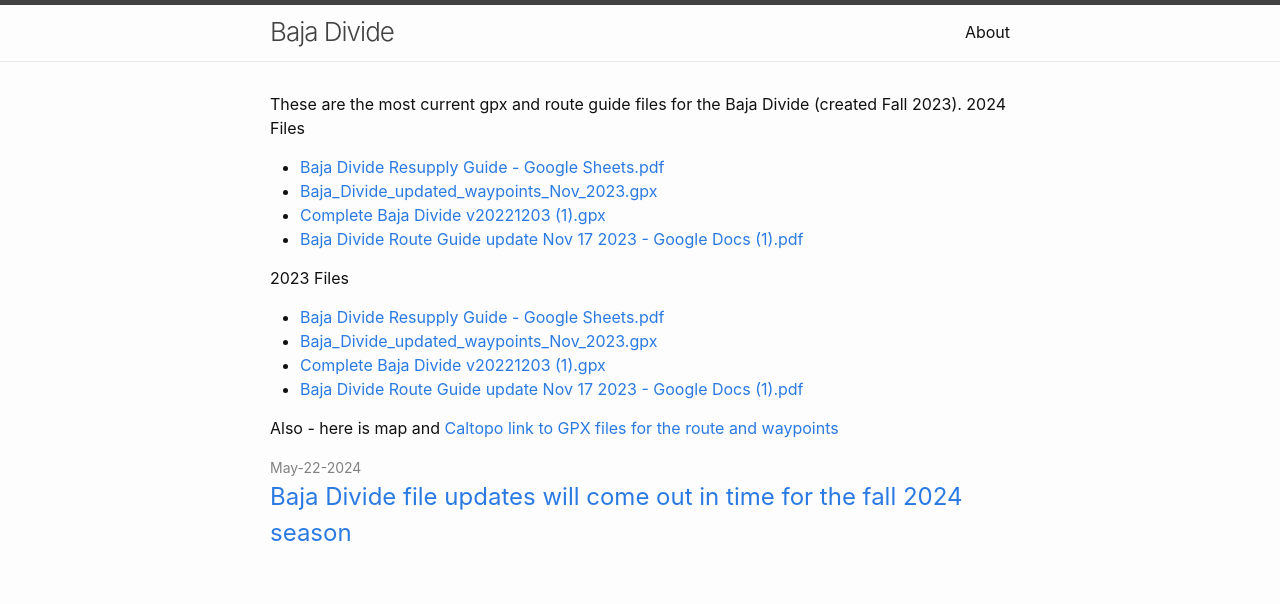
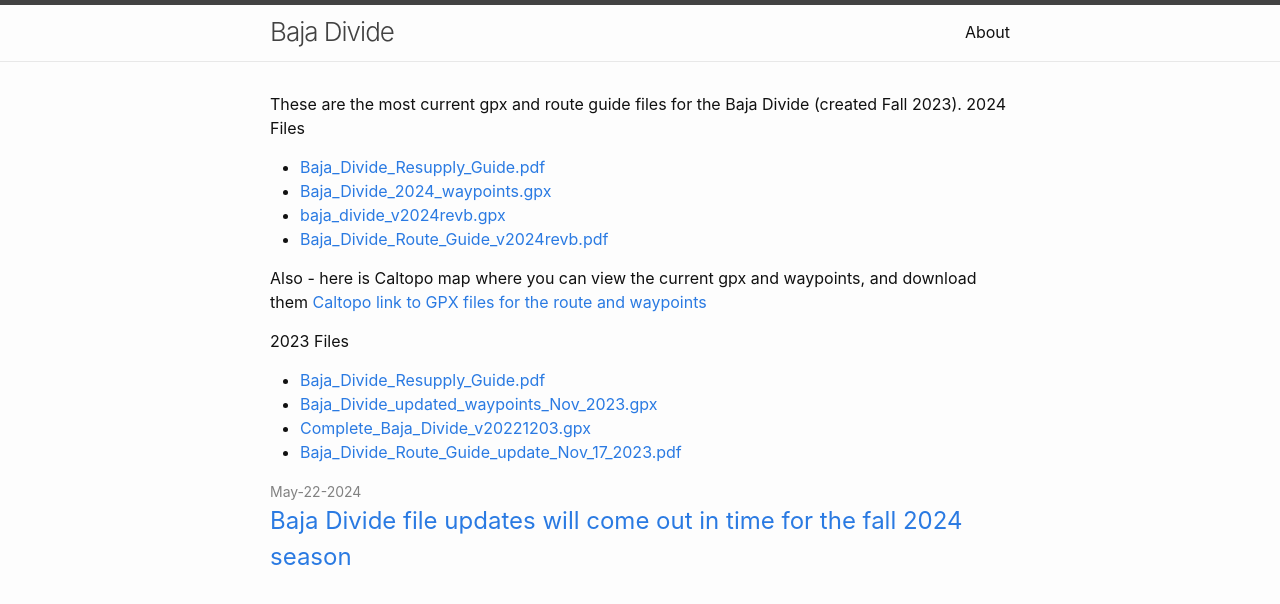
Before and after one commit to phatboyle/bajadivide, a Jekyll site: the page built from docs/index.md, in a window 1280 px wide. Shown: the top 604 px of the page. Built offline with Jekyll 4.4.1, drawn with Linux system fonts in a browser that asks for light colours.

Commit message:
Update index.md

```diff
--- a/docs/index.md
+++ b/docs/index.md
@@ -10,19 +10,15 @@ layout: home
 
 These are the most current gpx and route guide files for the Baja Divide (created Fall 2023).
 2024 Files
-- [Baja Divide Resupply Guide - Google Sheets.pdf](Baja%20Divide%20Resupply%20Guide%20-%20Google%20Sheets.pdf)
-- [Baja_Divide_updated_waypoints_Nov_2023.gpx](Baja_Divide_updated_waypoints_Nov_2023.gpx)
-- [Complete Baja Divide v20221203 (1).gpx](Complete%20Baja%20Divide%20v20221203%20(1).gpx)
-- [Baja Divide Route Guide update Nov 17 2023 - Google Docs (1).pdf](Baja%20Divide%20Route%20Guide%20update%20Nov%2017%202023%20-%20Google%20Docs%20(1).pdf)
+- [Baja_Divide_Resupply_Guide.pdf](Baja_Divide_Resupply_Guide.pdf)
+- [Baja_Divide_2024_waypoints.gpx](Baja_Divide_2024_waypoints.gpx)
+- [baja_divide_v2024revb.gpx](baja_divide_v2024revb.gpx)
+- [Baja_Divide_Route_Guide_v2024revb.pdf](Baja_Divide_Route_Guide_v2024revb.pdf)
 
-
-
+Also - here is Caltopo map where you can view the current gpx and waypoints, and download them [Caltopo link to GPX files for the route and waypoints](https://caltopo.com/m/DS5UK)
 
 2023 Files
-
-- [Baja Divide Resupply Guide - Google Sheets.pdf](Baja%20Divide%20Resupply%20Guide%20-%20Google%20Sheets.pdf)
+- [Baja_Divide_Resupply_Guide.pdf](Baja_Divide_Resupply_Guide.pdf)
 - [Baja_Divide_updated_waypoints_Nov_2023.gpx](Baja_Divide_updated_waypoints_Nov_2023.gpx)
-- [Complete Baja Divide v20221203 (1).gpx](Complete%20Baja%20Divide%20v20221203%20(1).gpx)
-- [Baja Divide Route Guide update Nov 17 2023 - Google Docs (1).pdf](Baja%20Divide%20Route%20Guide%20update%20Nov%2017%202023%20-%20Google%20Docs%20(1).pdf)
-
-Also - here is map and [Caltopo link to GPX files for the route and waypoints](https://caltopo.com/m/DS5UK)
+- [Complete_Baja_Divide_v20221203.gpx](Complete_Baja_Divide_v20221203.gpx)
+- [Baja_Divide_Route_Guide_update_Nov_17_2023.pdf](Baja_Divide_Route_Guide_update_Nov_17_2023.pdf)
```
